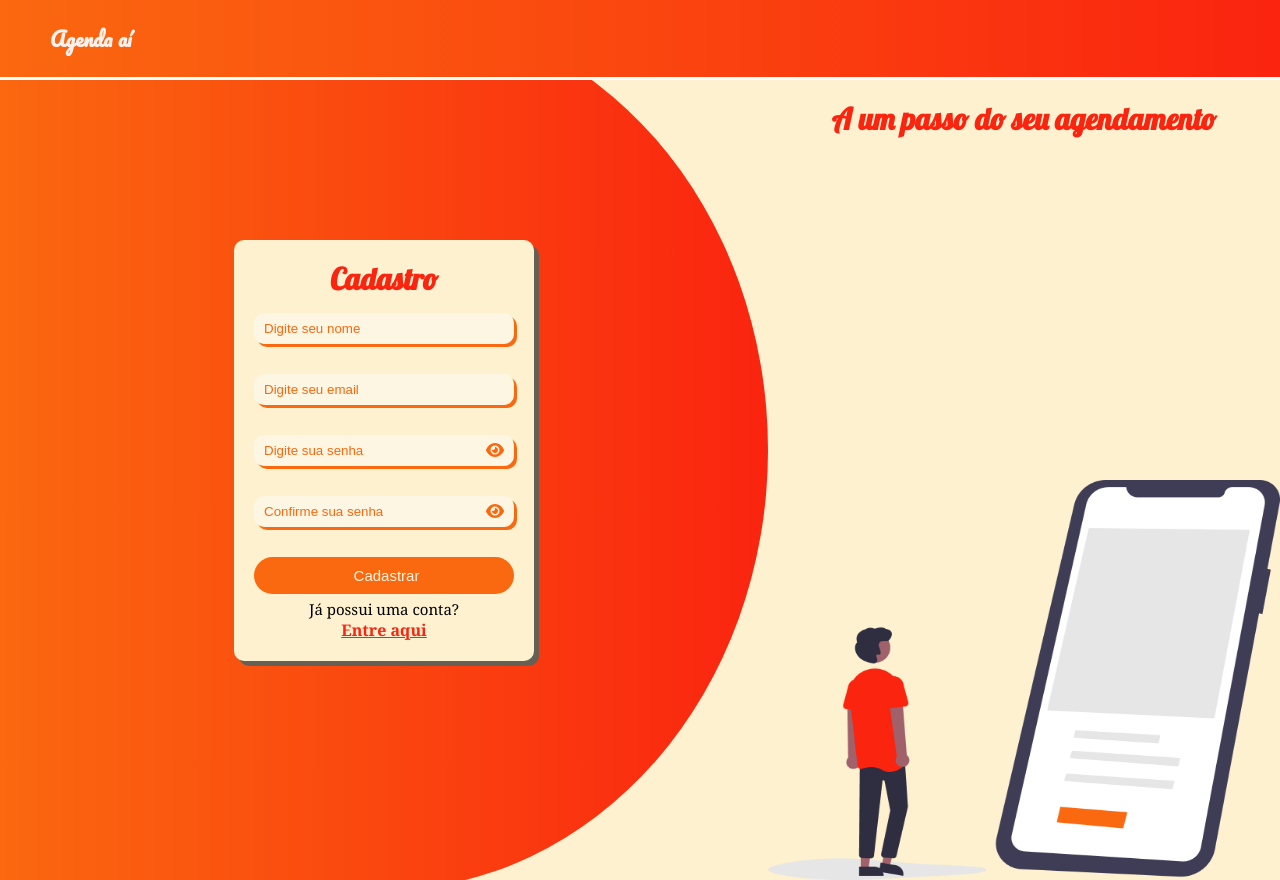
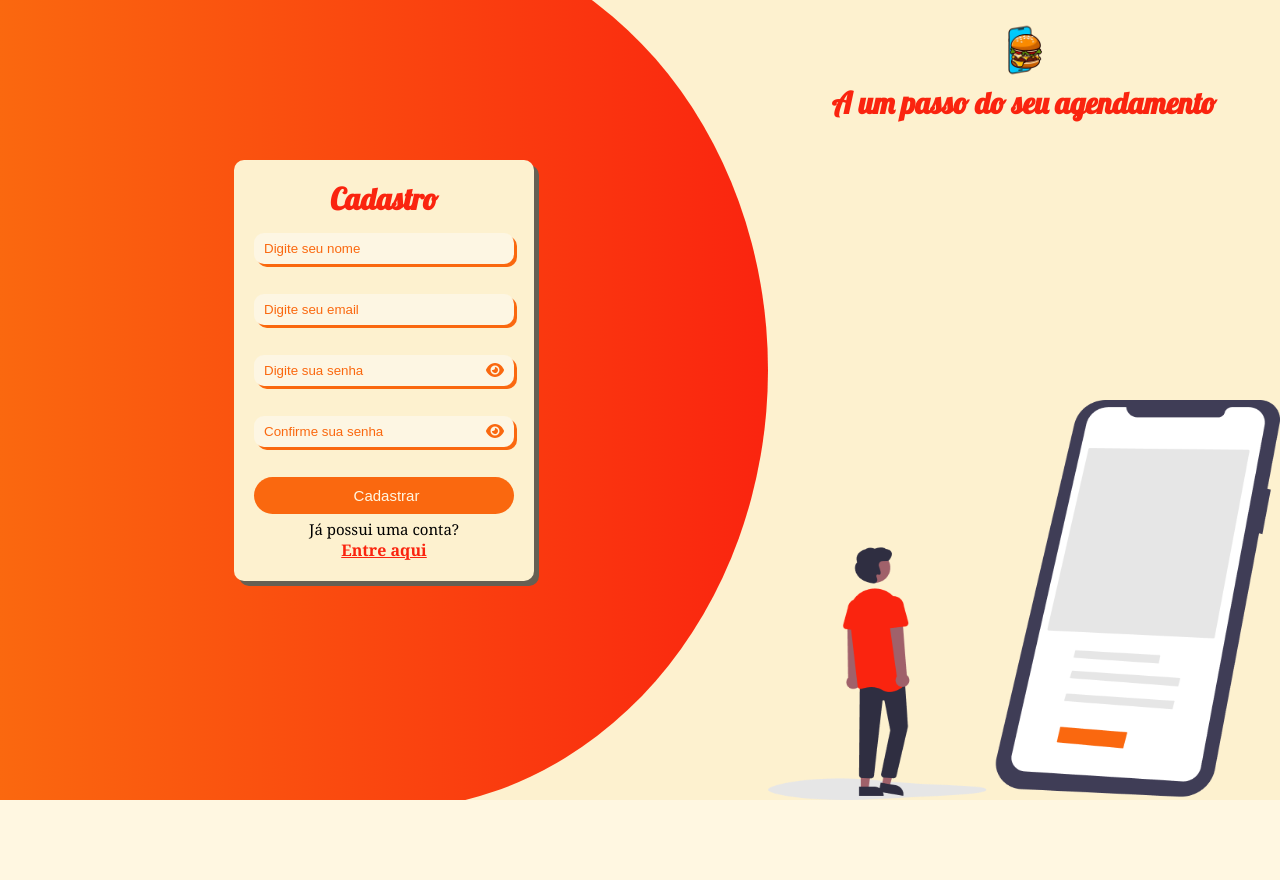
Before and after one commit to pauloandrepassos/agendaai-frontend, a Next.js app: page /auth/signup in a window 1280 px wide. After the commit the page ends 800 px from the top, so only its background shows below. Built offline with nearby package versions, Linux system fonts and the light colour scheme.

Commit message:
Ajustes nas páginas de autenticação

```diff
--- a/src/app/auth/auth.module.css
+++ b/src/app/auth/auth.module.css
@@ -2,7 +2,11 @@
 
 
 .authpage {
-    height: 100vh;
+    position: fixed;
+    top: 0;
+    left: 0;
+    width: 100%;
+    height: 100%;
     display: flex;
     flex-direction: column;
     align-items: center;
@@ -33,6 +37,25 @@
 .section1 img {
     width: auto;
     height: 400px;
+}
+
+.section1 h1 {
+    text-align: center;
+}
+
+.section1 div {
+    display: flex;
+    flex-direction: column;
+    margin-top: 20px;
+}
+
+.logo {
+    margin: auto;
+}
+
+.logo img {
+    width: 60px;
+    height: auto;
 }
 
 .section2 {
@@ -81,16 +104,16 @@
     width: 300px;
 }
 
+.cardCadastro .logo {
+    display: none;
+}
+
 .cardCadastro h1, .section1 h1 {
     font-family: 'Lobster', cursive;
     color: #FA240F;
     font-size: 30px;
 }
 
-.section1 h1 {
-    text-align: center;
-    margin-top: 20px;
-}
 
 .formCadastro {
     width: 100%;
@@ -175,7 +198,11 @@
     .section2 {
         width: 100%;
     }
-    .circle {
+    .circle, .circle2 {
         border-radius: 0%;
     }
+
+    .cardCadastro .logo {
+        display: block;
+    }
 }
--- a/src/app/auth/signup/page.js
+++ b/src/app/auth/signup/page.js
@@ -16,6 +16,7 @@ import Loading from "@/components/Loading";
 import Link from "next/link";
 import imagem from '/public/undraw_my_app_re_gxtj 1.png'
 import Image from "next/image";
+import logo from '/public/logo-agendaai.png';
 
 const schema = yup.object().shape({
     nome: yup.string().min(3, 'O nome de usuário deve ter pelo menos 3 dígitos').required('O nome deve vser preenchido'),
@@ -79,6 +80,9 @@ export default function Signup() {
                     <div className={styles.section2}>
                         <div className={styles.circle2}>
                             <div className={styles.cardCadastro}>
+                                <Link className={styles.logo} href='/' passHref>
+                                    <Image src={logo} alt="logo_agendaai" />
+                                </Link>
                                 <h1>Cadastro</h1>
                                 <form onSubmit={handleSubmit(onSubmit)} className={styles.formCadastro}>
                                     <div>
@@ -149,8 +153,13 @@ export default function Signup() {
                         </div>
                     </div>
                     <div className={styles.section1}>
-                        <h1>A um passo do seu agendamento</h1>
-                        <Image src={imagem}/>
+                        <div>
+                            <Link className={styles.logo} href='/' passHref>
+                                <Image src={logo} alt="logo_agendaai" />
+                            </Link>
+                            <h1>A um passo do seu agendamento</h1>
+                        </div>
+                        <Image src={imagem} />
                     </div>
                 </section>
             )}
```
Also changed, not shown: src/app/auth/login/page.js (+13 -4 lines).
